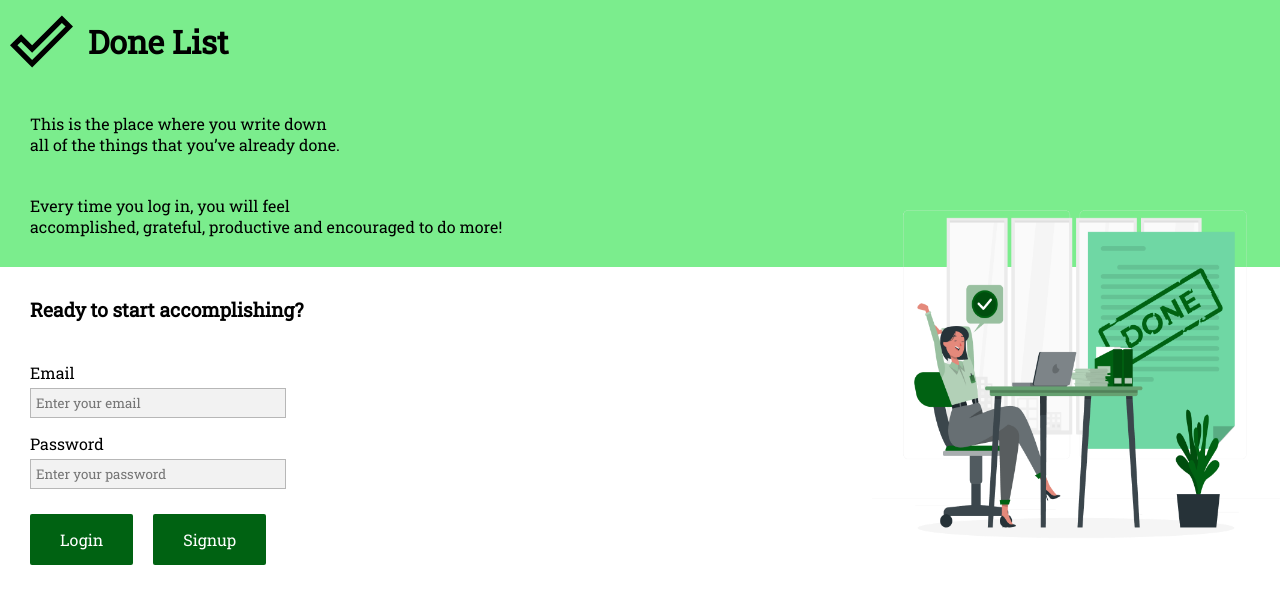
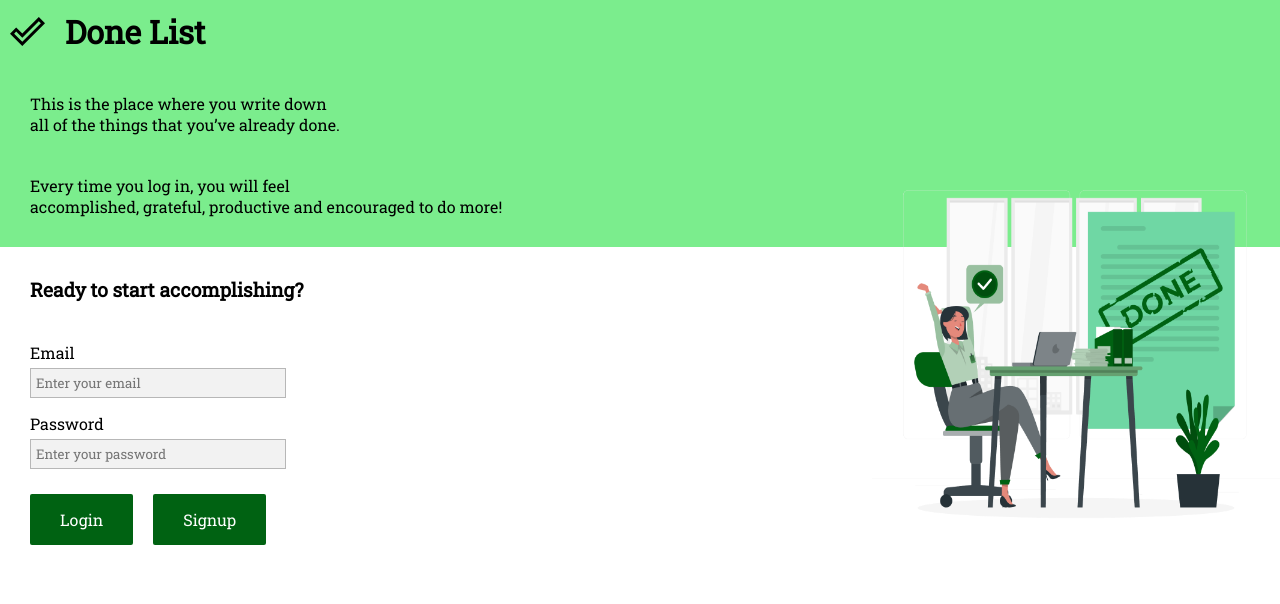
Before and after one commit to saraiovieira/done-list, a React (Create React App) app in the folder client/: page / in a window 1280 px wide. Shown: the top 604 px of the page. Built offline with nearby package versions, Linux system fonts and the light colour scheme; no server answers; the HTML template or start-up script is replaced by a standard one.

Commit message:
add class

```diff
--- a/client/src/Components/DoneHeader.jsx
+++ b/client/src/Components/DoneHeader.jsx
@@ -13,7 +13,7 @@ const DoneHeader = () => {
     <header className="done__header">
       <div className="logo_container">
         <img className="logo" src={Logo} alt="Done list logo" />
-        <h1> Your Done List </h1>
+        <h1 className="main__title"> Your Done List </h1>
       </div>
       <FontAwesomeIcon className="logout" icon={faRightFromBracket} onClick={logOut} />
       <button className="done-button" type="button" onClick={logOut}>
--- a/client/src/Components/MainHeader.jsx
+++ b/client/src/Components/MainHeader.jsx
@@ -5,8 +5,8 @@ const MainHeader = () => {
   return (
     <>
       <header className="main__header">
-        <img className="home_logo" src={logo} alt="Done List Logo" />
-        <h1> Done List </h1>
+        <img className="logo" src={logo} alt="Done List Logo" />
+        <h1 className="main__title"> Done List </h1>
       </header>
     </>
   );
```
